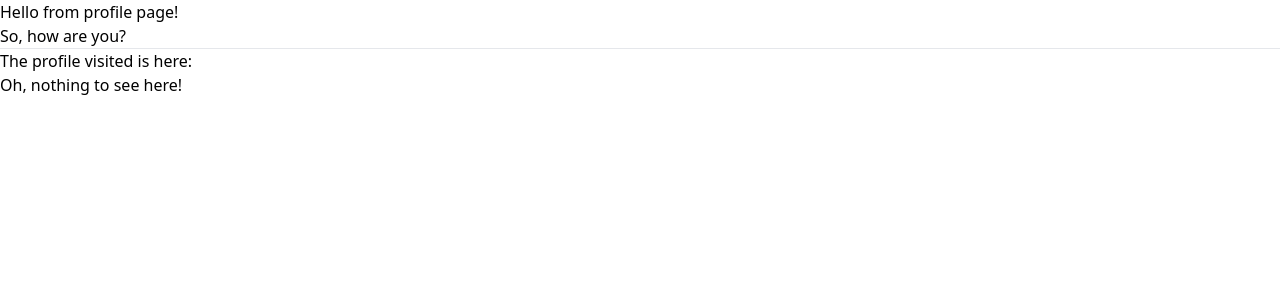
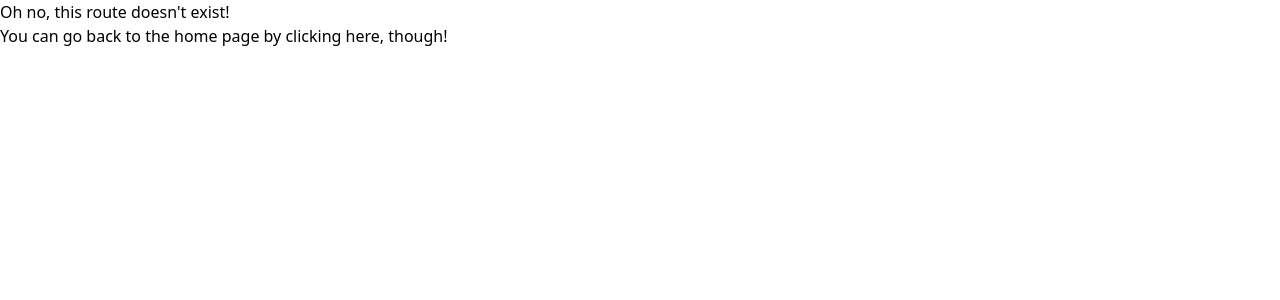
Before and after one commit to j0srisk/react-router, a React (Vite) app: page /profile in a window 1280 px wide. Shown: the top 300 px of the page. Built offline with nearby package versions, Linux system fonts and the light colour scheme.

Commit message:
added url rendering

```diff
--- /dev/null
+++ b/src/ErrorPage.jsx
@@ -0,0 +1,14 @@
+import { Link } from "react-router-dom";
+
+const ErrorPage = () => {
+  return (
+    <div>
+      <h1>Oh no, this route doesn't exist!</h1>
+      <Link to="/">
+        You can go back to the home page by clicking here, though!
+      </Link>
+    </div>
+  );
+};
+
+export default ErrorPage;
--- a/src/Profile.jsx
+++ b/src/Profile.jsx
@@ -1,13 +1,18 @@
-import { Outlet } from "react-router-dom";
+import { useParams } from "react-router-dom";
+import DefaultProfile from "./DefaultProfile";
+import Spinach from "./Spinach";
+import Popeye from "./Popeye";
 
 const Profile = () => {
+	const { name } = useParams();
+
 	return (
 		<div>
 			<h1>Hello from profile page!</h1>
 			<p>So, how are you?</p>
 			<hr />
 			<h2>The profile visited is here:</h2>
-			<Outlet />
+			{name === "popeye" ? <Popeye /> : name === "spinach" ? <Spinach /> : <DefaultProfile />}
 		</div>
 	);
 };
--- a/src/main.jsx
+++ b/src/main.jsx
@@ -4,24 +4,18 @@
 import "./index.css";
 
 import { createBrowserRouter, RouterProvider } from "react-router-dom";
-import Profile from "./Profile.jsx";
-import Popeye from "./Popeye.jsx";
-import Spinach from "./Spinach.jsx";
-import DefaultProfile from "./DefaultProfile.jsx";
+import Profile from "./Profile";
+import ErrorPage from "./ErrorPage";
 
 const router = createBrowserRouter([
 	{
 		path: "/",
 		element: <App />,
+		errorElement: <ErrorPage />,
 	},
 	{
-		path: "/profile",
+		path: "profile/:name",
 		element: <Profile />,
-		children: [
-			{ index: true, element: <DefaultProfile /> },
-			{ path: "popeye", element: <Popeye /> },
-			{ path: "spinach", element: <Spinach /> },
-		],
 	},
 ]);
 
```
